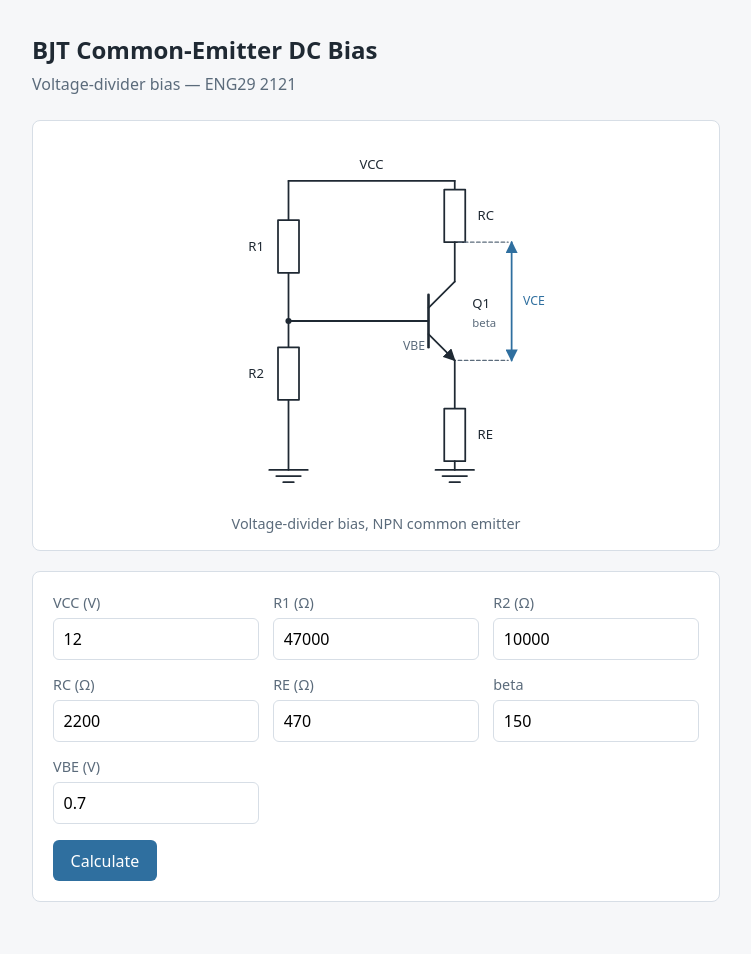
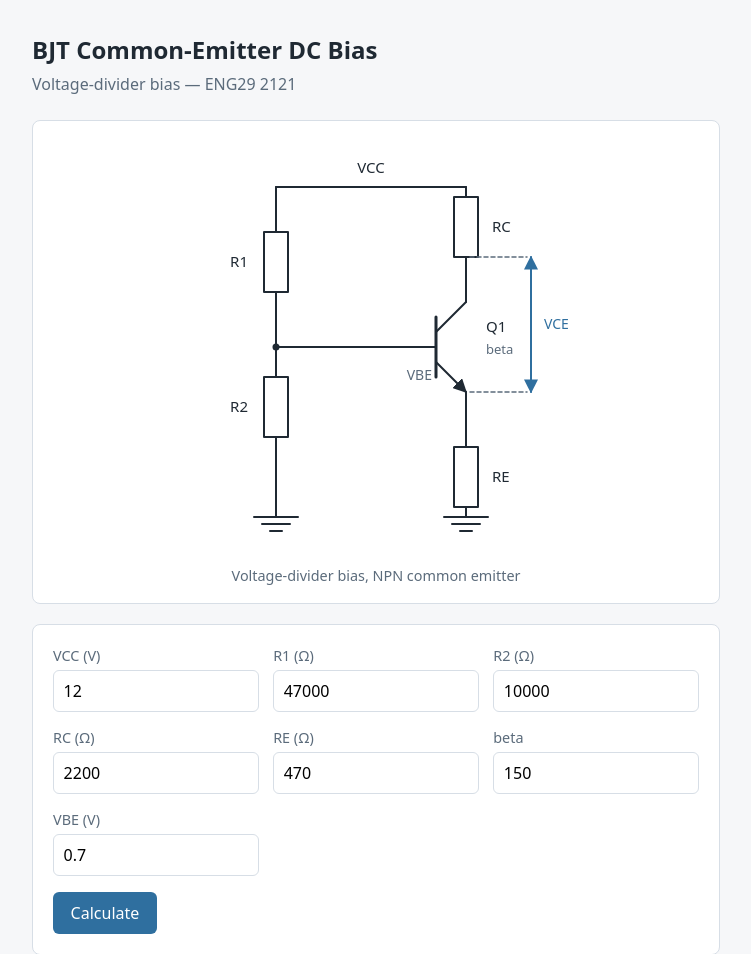
Before and after one commit to 0650899746por-creator/Gitlab, a Flask app: page / in a window 1280 px wide. Shown: the top 954 px of the page, without its empty margins (264-1015 px from the left). Before the commit the page ends 902 px from the top, so only its background shows below. Run offline with Flask 3, Linux system fonts and the light colour scheme.

Commit message:
style: enlarge circuit figure for readability

```diff
--- a/static/style.css
+++ b/static/style.css
@@ -153,7 +153,7 @@ th {
 .circuit img {
   display: block;
   width: 100%;
-  max-width: 420px;
+  max-width: 480px;
   height: auto;
   margin: 0 auto;
 }
```
